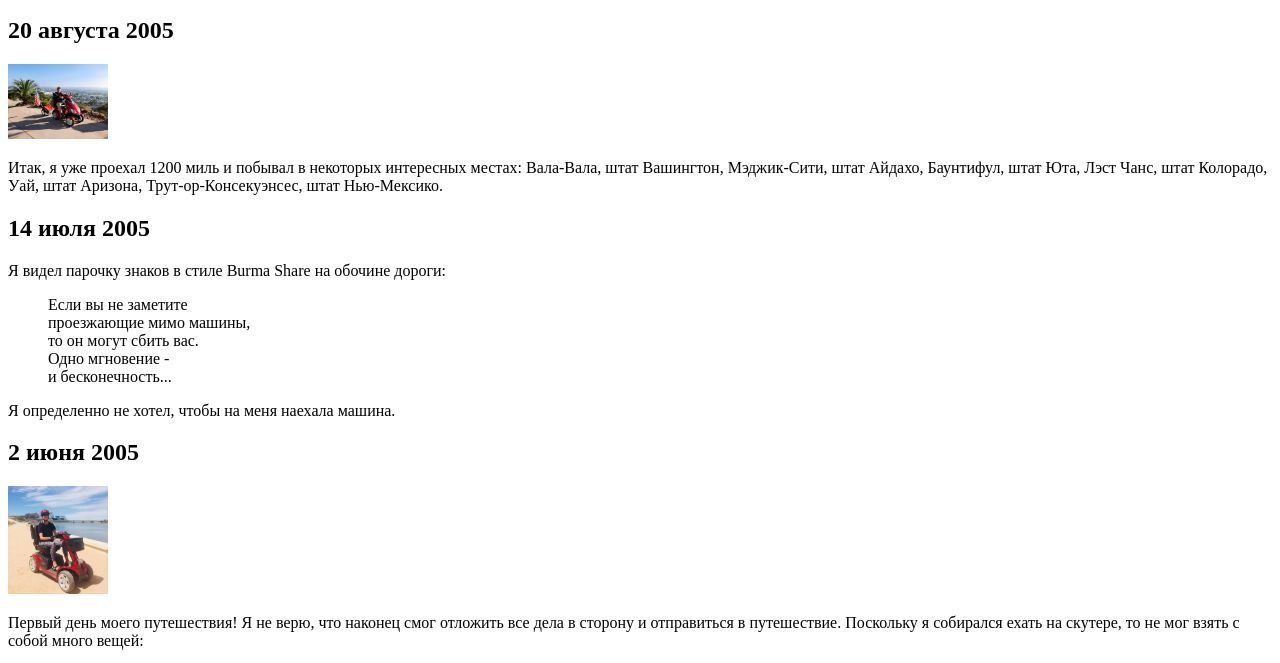
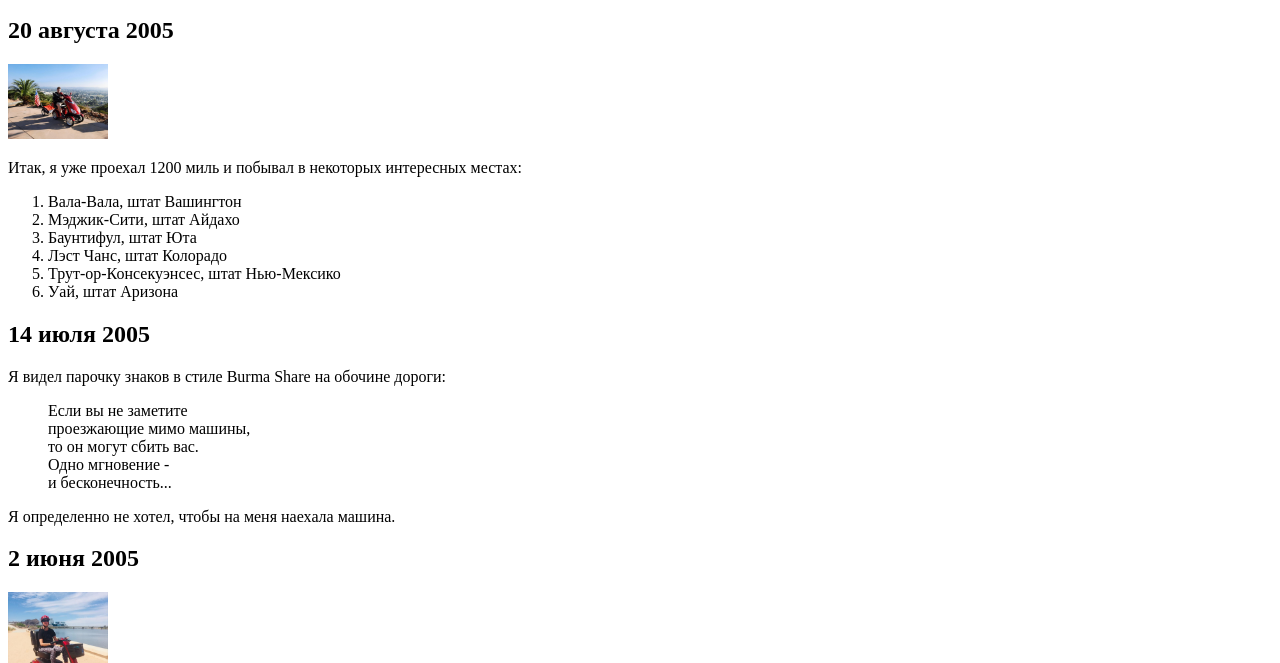
Before and after one commit to htseee/scooter-usa, a plain HTML site: page index.html in a window 1280 px wide. Shown: the part 101-764 px from the top of the page. Drawn offline with Linux system fonts and the light colour scheme.

Commit message:
changed index.html add ol list

```diff
--- a/index.html
+++ b/index.html
@@ -11,10 +11,16 @@
         <h2>20 августа 2005</h2>
         <img src="images/b25lY21zOjY5NDEwZjVjLTgxNTQtNDQ0Yy1iMWQxLWZhNTkxZTVjYzI4Yzo1MzJmNGM1Ny04OTgzLTRlZDQtYmY4ZC04Mjg3YjJhMmYzNTk=.jpg" width="100px">
         <p>
-            Итак, я уже проехал 1200 миль и побывал в некоторых интересных местах: Вала-Вала, штат Вашингтон, Мэджик-Сити,
-            штат Айдахо, Баунтифул, штат Юта, Лэст Чанс, штат Колорадо, Уай, штат Аризона, Трут-ор-Консекуэнсес, штат
-            Нью-Мексико.
+            Итак, я уже проехал 1200 миль и побывал в некоторых интересных местах:
         </p>
+        <ol>
+            <li>Вала-Вала, штат Вашингтон</li>
+            <li>Мэджик-Сити, штат Айдахо</li>
+            <li>Баунтифул, штат Юта</li>
+            <li>Лэст Чанс, штат Колорадо</li>
+            <li>Трут-ор-Консекуэнсес, штат Нью-Мексико</li>
+            <li>Уай, штат Аризона</li>
+        </ol>
         <h2>14 июля 2005</h2>
         <p>
             Я видел парочку знаков в стиле Burma Share на обочине дороги:
```
